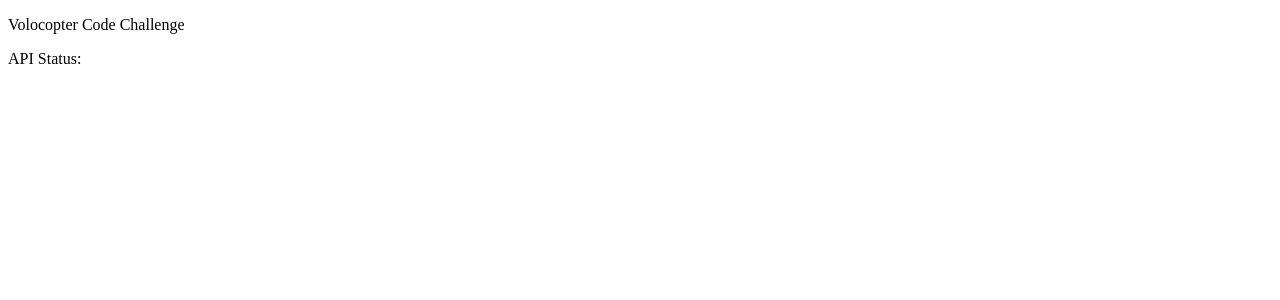
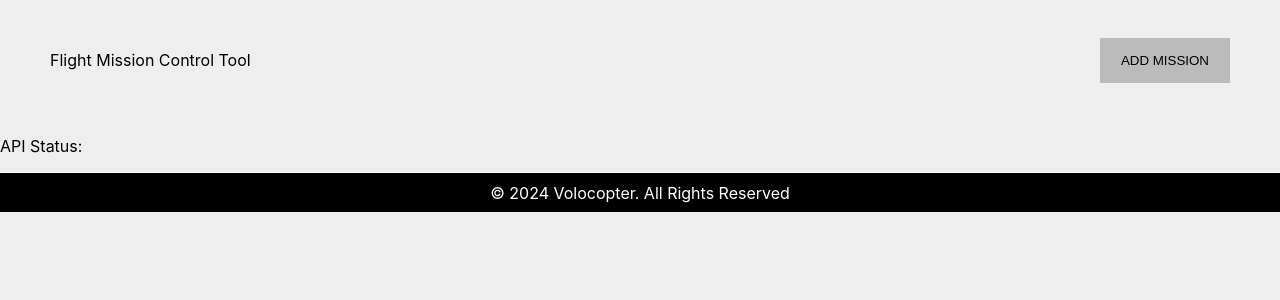
Before and after one commit to adilnesmith/volocopter, a React (Vite) app in the folder client/: page / in a window 1280 px wide. Shown: the top 300 px of the page. Built offline with nearby package versions, Linux system fonts and the light colour scheme; no server answers.

Commit message:
feat: basic header and footer added

```diff
--- a/client/package.json
+++ b/client/package.json
@@ -11,7 +11,8 @@
 	},
 	"dependencies": {
 		"react": "18.2.0",
-		"react-dom": "18.2.0"
+		"react-dom": "18.2.0",
+		"scss": "^0.2.4"
 	},
 	"devDependencies": {
 		"@types/react": "18.2.37",
@@ -22,6 +23,7 @@
 		"eslint": "8.53.0",
 		"eslint-plugin-react-hooks": "4.6.0",
 		"eslint-plugin-react-refresh": "0.4.4",
+		"sass": "^1.74.1",
 		"typescript": "5.2.2",
 		"vite": "5.0.0"
 	}
--- /dev/null
+++ b/client/src/App.css
@@ -0,0 +1,17 @@
+html,
+body {
+    background-color: #eee;
+    padding: 0;
+    margin: 0;
+    font-family: -apple-system, BlinkMacSystemFont, Segoe UI, Roboto, Oxygen,
+        Ubuntu, Cantarell, Fira Sans, Droid Sans, Helvetica Neue, sans-serif;
+}
+
+a {
+    color: inherit;
+    text-decoration: none;
+}
+
+* {
+    box-sizing: border-box;
+}
--- a/client/src/App.tsx
+++ b/client/src/App.tsx
@@ -1,5 +1,7 @@
 import { useEffect, useState } from "react";
-
+import "./App.css"
+import Header from "./components/common/header";
+import Footer from "./components/common/footer/copyright";
 export const App = () => {
 	const [apiStatus, setApiStatus] = useState<string | null>(null);
 
@@ -13,8 +15,9 @@
 
 	return (
 		<div>
-			<p>Volocopter Code Challenge</p>
+			<Header />
 			<p>API Status: {apiStatus}</p>
+			<Footer />
 		</div>
 	);
 };
--- /dev/null
+++ b/client/src/components/common/footer/copyright/Copyright.module.scss
@@ -0,0 +1,10 @@
+.wrapper {
+    bottom: 0;
+    width: 100%;
+    height: 40px;
+    text-align: center;
+    background-color: black;
+    color: #fff;
+    line-height: 40px;
+    border-top: 1px solid #fff;
+}
--- /dev/null
+++ b/client/src/components/common/footer/copyright/index.tsx
@@ -0,0 +1,10 @@
+import { FC } from 'react';
+import styles from './Copyright.module.scss';
+const Footer: FC<{}> = () => {
+  return (
+    <div className={styles.wrapper}>
+      &copy; 2024 Volocopter. All Rights Reserved
+    </div>
+  )
+}
+export default Footer;
--- /dev/null
+++ b/client/src/components/common/header/Header.module.scss
@@ -0,0 +1,52 @@
+@import "../../../styles/variables.scss";
+
+.wrapper {
+  display: flex;
+  flex-direction: row;
+  width: 100%;
+  height: 120px;
+  align-items: center;
+
+  &__columns {
+    display: flex;
+    flex: 1;
+    align-items: center;
+
+    &__text {
+      padding-left: 50px;
+    }
+
+    &__cta {
+      display: flex;
+      justify-content: right;
+      flex: 1;
+    }
+  }
+}
+
+@media (max-width: $tablet) {
+  .wrapper {
+    &__columns {
+      flex-direction: column;
+
+      &__text {
+        padding-left: 0;
+      }
+
+      &__cta {
+        align-items: center;
+      }
+
+    }
+  }
+}
+
+button {
+  text-transform: uppercase;
+  color: #000;
+  border: 1px solid #bbb;
+  background-color: #bbb;
+  padding: 10px 20px;
+  margin-right: 50px;
+  height: 45px;
+}
--- /dev/null
+++ b/client/src/components/common/header/index.tsx
@@ -0,0 +1,17 @@
+import { FC } from 'react'
+import { HEADER_TEXT, CTA } from '../../../lib/constants/Header';
+import styles from './Header.module.scss'
+
+const Header: FC = () => {
+  return (
+    <header className={styles.wrapper}>
+      <div className={styles.wrapper__columns__text}>
+        {HEADER_TEXT}
+      </div>
+      <div className={styles.wrapper__columns__cta}>
+        <button>{CTA.title}</button>
+      </div>
+    </header >
+  )
+}
+export default Header;
--- /dev/null
+++ b/client/src/lib/constants/Header.ts
@@ -0,0 +1,7 @@
+
+export const HEADER_TEXT = 'Flight Mission Control Tool';
+
+export const CTA = {
+    title: "add mission",
+    link: ""
+};
--- /dev/null
+++ b/client/src/styles/variables.scss
@@ -0,0 +1,4 @@
+$primary-color: #f2f2f2;
+
+$desktop: 1024px;
+$tablet: 768px;
```
Also changed, not shown: client/tsconfig.json (+14 -5 lines).
